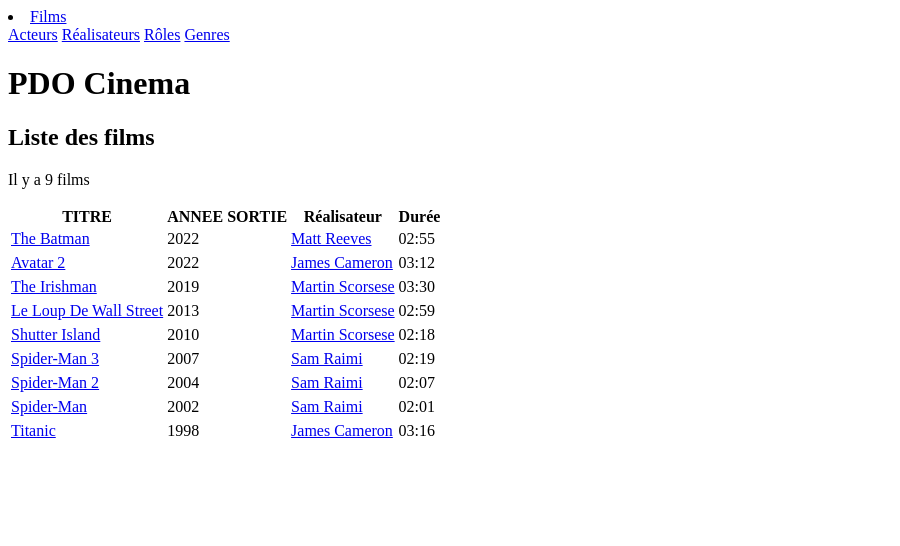
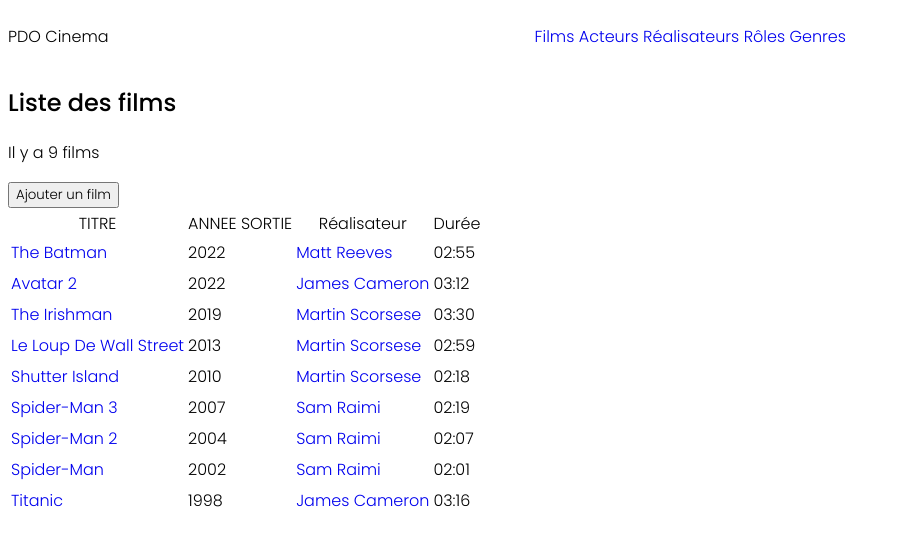
Before and after one commit to PierreWTH/PDO_Cinema, a PHP site: page /index.php?action=listFilms in a window 1280 px wide. Shown: the top 546 px of the page, without its empty margins (0-900 px from the left). Run offline with PHP 8.4, Linux system fonts and the light colour scheme; data comes from the database, SQL or seed files in the repository; some libraries are stand-ins or nearby versions.

Commit message:
ajout css

```diff
--- a/controller/GenreController.php
+++ b/controller/GenreController.php
@@ -34,7 +34,7 @@
         // Films qui appartiennent a ce genre
         $pdo = Connect::seConnecter();
         $requeteDetailGenre = $pdo->prepare("
-        SELECT g.id_genre, f.titre, nom_genre
+        SELECT g.id_genre, f.titre, nom_genre, f.id_film
         FROM genre g
         INNER JOIN appartenir a ON g.id_genre = a.id_genre
         INNER JOIN film f ON a.id_film = f.id_film
--- /dev/null
+++ b/public/css/style.css
@@ -0,0 +1,29 @@
+@import url('https://fonts.googleapis.com/css2?family=Poppins:wght@300;500;600;800&display=swap');
+
+/********** GENERAL **********/
+
+*{
+    font-family: 'Poppins';
+    font-weight: 300;
+    box-sizing: border-box;
+}
+
+h1{
+    font-weight: 600;
+}
+
+h2{
+    font-weight: 500;
+}
+
+a {
+    text-decoration: none;
+}
+
+/********** NAVBAR **********/
+
+nav {
+    display: flex;
+    align-items: center;
+    justify-content: space-between;
+}
--- a/view/detailGenre.php
+++ b/view/detailGenre.php
@@ -8,7 +8,7 @@
 <?php
     foreach ($requeteDetailGenre-> fetchAll() as $genreFilm) { ?>
 
-    <li><p><a href="index.php?action=detailFilm&id=<?=$genreFilm['titre']?>"> <?=$genreFilm['titre']?></a></p></li>
+    <li><p><a href="index.php?action=detailFilm&id=<?=$genreFilm['id_film']?>"> <?=$genreFilm['titre']?></a></p></li>
 
     <?php } ?>
 </ul>
--- a/view/listFilms.php
+++ b/view/listFilms.php
@@ -4,10 +4,14 @@
 
 <p> Il y a <?= $requeteListFilms->rowCount() ?> films </p>
 
+<!-- Ajouter un film -->
+
+<button> <a> Ajouter un film </a> </button>
+
 <!-- Tableau avec boucle pour afficher chaque film -->
 
-<table>
-    <thead>
+<table class="table">
+    <thead class= "thead-dark">
         <tr>
             <th> TITRE </th>
             <th> ANNEE SORTIE </th>
--- a/view/template.php
+++ b/view/template.php
@@ -6,34 +6,33 @@
     <meta charset="UTF-8">
     <meta http-equiv="X-UA-Compatible" content="IE=edge">
     <meta name="viewport" content="width=device-width, initial-scale=1.0">
+    <link rel="stylesheet" href="./public/css/style.css" class="css">
     <link rel="stylesheet" href="https://cdnjs.cloudflare.com/ajax/libs/font-awesome/6.3.0/css/all.min.css" integrity="sha512-SzlrxWUlpfuzQ+pcUCosxcglQRNAq/DZjVsC0lE40xsADsfeQoEypE+enwcOiGjk/bSuGGKHEyjSoQ1zVisanQ==" crossorigin="anonymous" referrerpolicy="no-referrer" />
     <title><?=$titre?></title>
 </head>
 <body>
-    <nav>
-        <li>
-            <a href="index.php?action=listFilms">Films<a></li>
-            <a href="index.php?action=listActeurs">Acteurs<a></li>
-            <a href="index.php?action=listRealisateurs">Réalisateurs<a></li>
-            <a href="index.php?action=listRoles">Rôles<a></li>
-            <a href="index.php?action=listGenres">Genres<a></li>
-        </li>
-    </nav>
+    <header>
+        <nav>
+            <div class = "nav-logo">
+                <p>PDO Cinema</p>
+            </div>
+
+            <div class = "nav-a">
+                    <a href="index.php?action=listFilms">Films<a>
+                    <a href="index.php?action=listActeurs">Acteurs<a>
+                    <a href="index.php?action=listRealisateurs">Réalisateurs<a>
+                    <a href="index.php?action=listRoles">Rôles<a>
+                    <a href="index.php?action=listGenres">Genres<a>
+            </div>
+        </nav>
+    </header>
     <div>
         <main>
             <div>
-                <h1>PDO Cinema</h1>
                 <h2><?= $titre_secondaire ?></h2>
                 <?= $contenu ?>
             </div>
         </main>
     </div>
-
-
-
-
-
-
-    </div>
 </body>
 </html>
```
Also changed, not shown: 2 other files.
